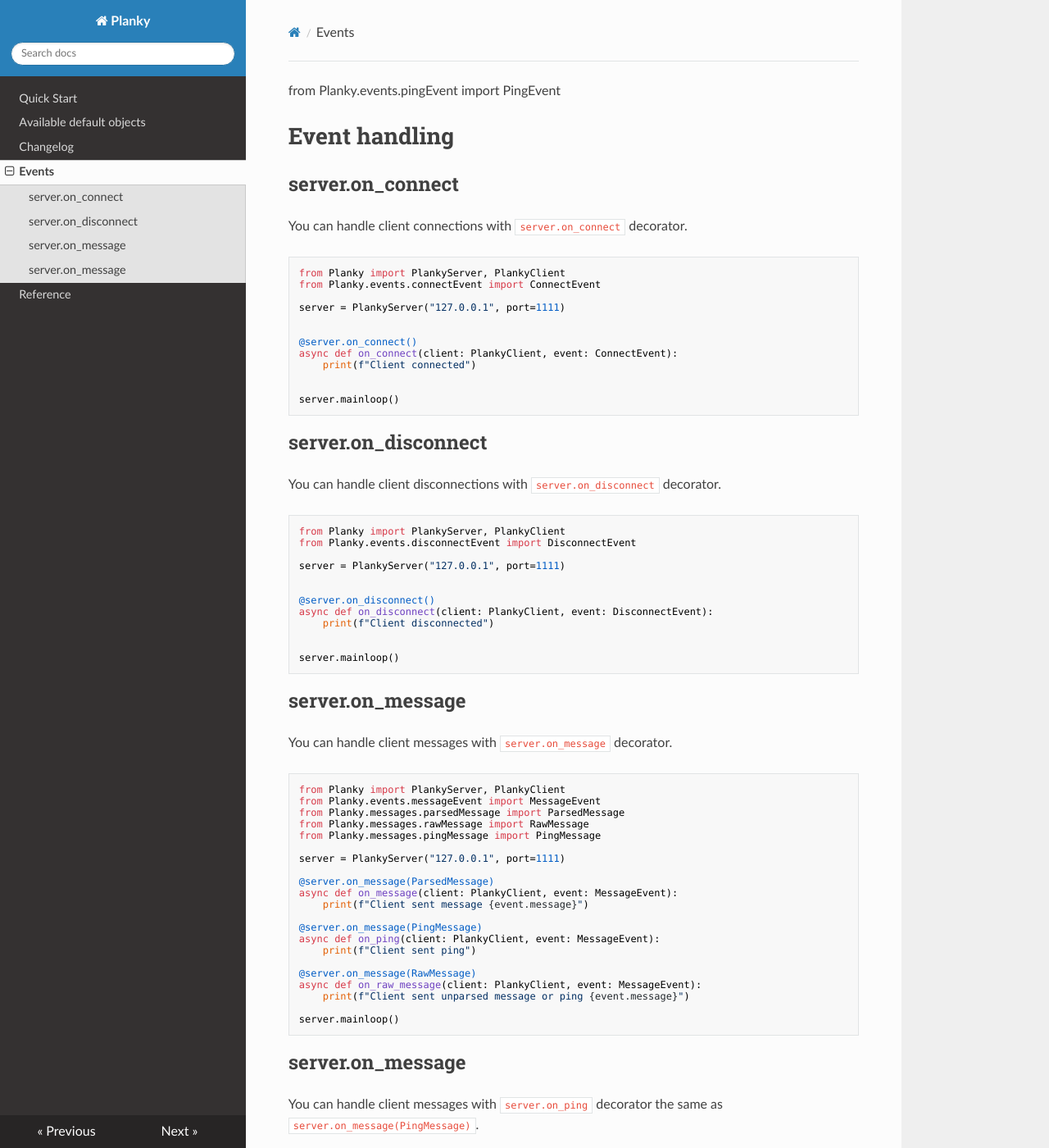
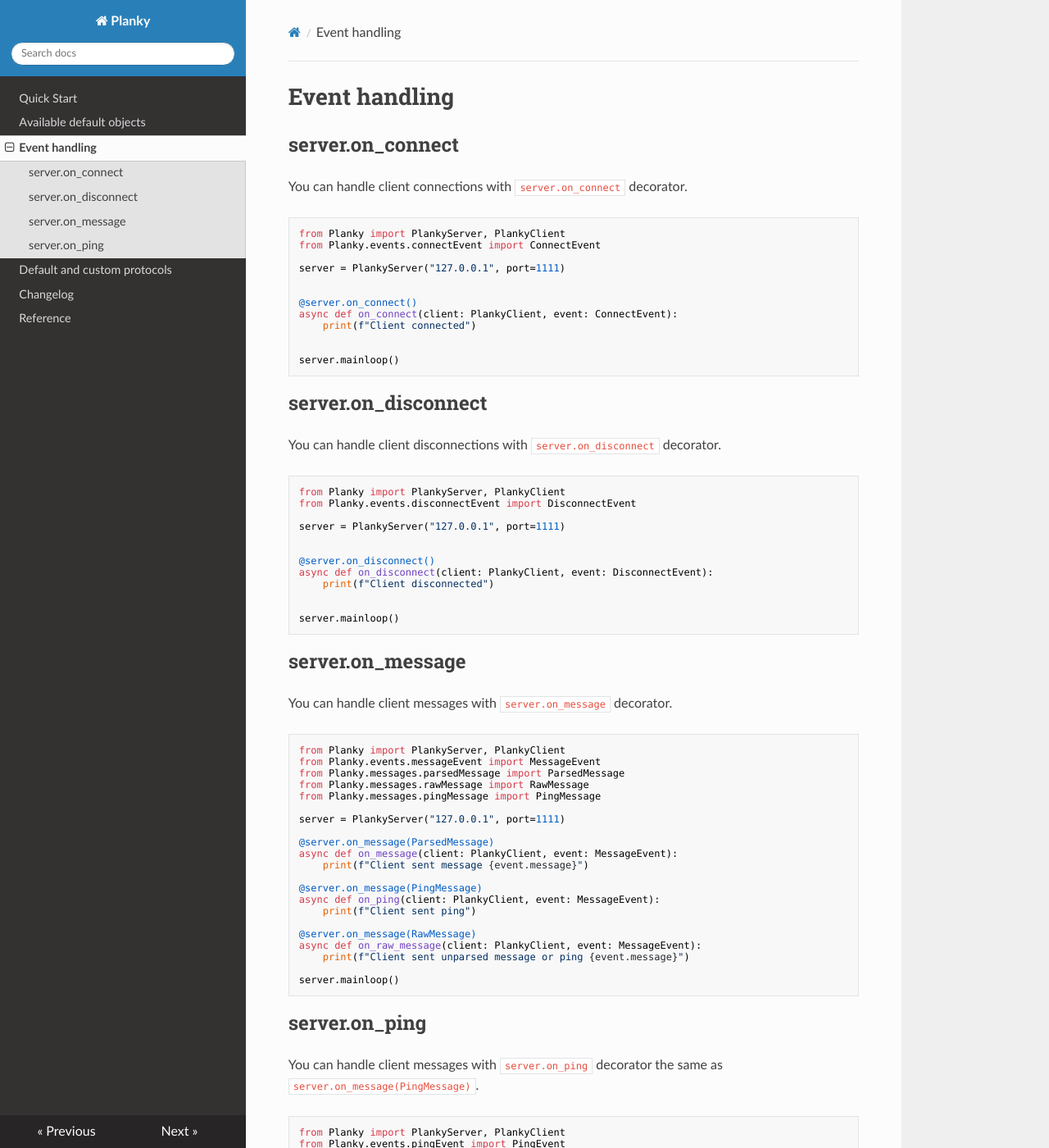
Before and after one commit to BonePolk/Planky, an MkDocs documentation site: the page built from docs/2events.md, in a window 1280 px wide and 1400 px high. Shown: the whole window at 82% size. Built offline with MkDocs 1.6.1, drawn with Linux system fonts in a browser that asks for light colours; nearby versions of some CDN libraries; some of the changed text lies outside the part shown.

Commit message:
0.0.1.3 Documentation
- fix documentation order
- fix events handling docs
- documentation about protocol

````diff
--- a/docs/events.md
+++ b/docs/2events.md
@@ -1,5 +1,3 @@
-from Planky.events.pingEvent import PingEvent
-
 # Event handling
 
 ## **server.on_connect**
@@ -68,7 +66,7 @@
 server.mainloop()
 ```
 
-## **server.on_message**
+## **server.on_ping**
 
 You can handle client messages with `server.on_ping` decorator the same as `server.on_message(PingMessage)`.
 
@@ -80,7 +78,7 @@
 
 @server.on_ping()
 async def on_ping(client: PlankyClient, event: PingEvent):
-    print(f"Client sent message {event}")
+    print(f"Client sent ping {event}")
 
 server.mainloop()
 ```
````
Also changed, not shown: docs/3protocols.md (added, +63 -0 lines), docs/1available.md (renamed from docs/available.md).
